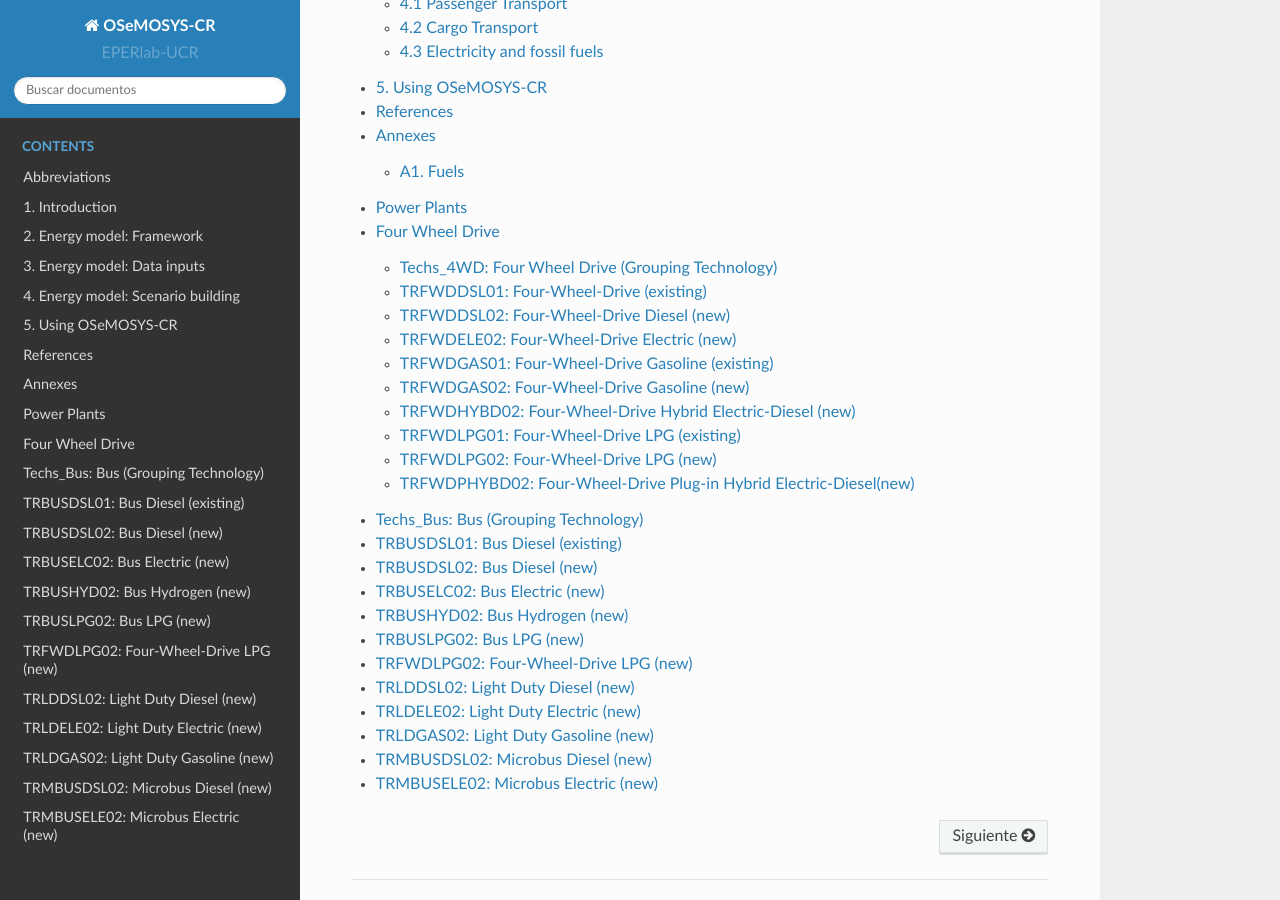
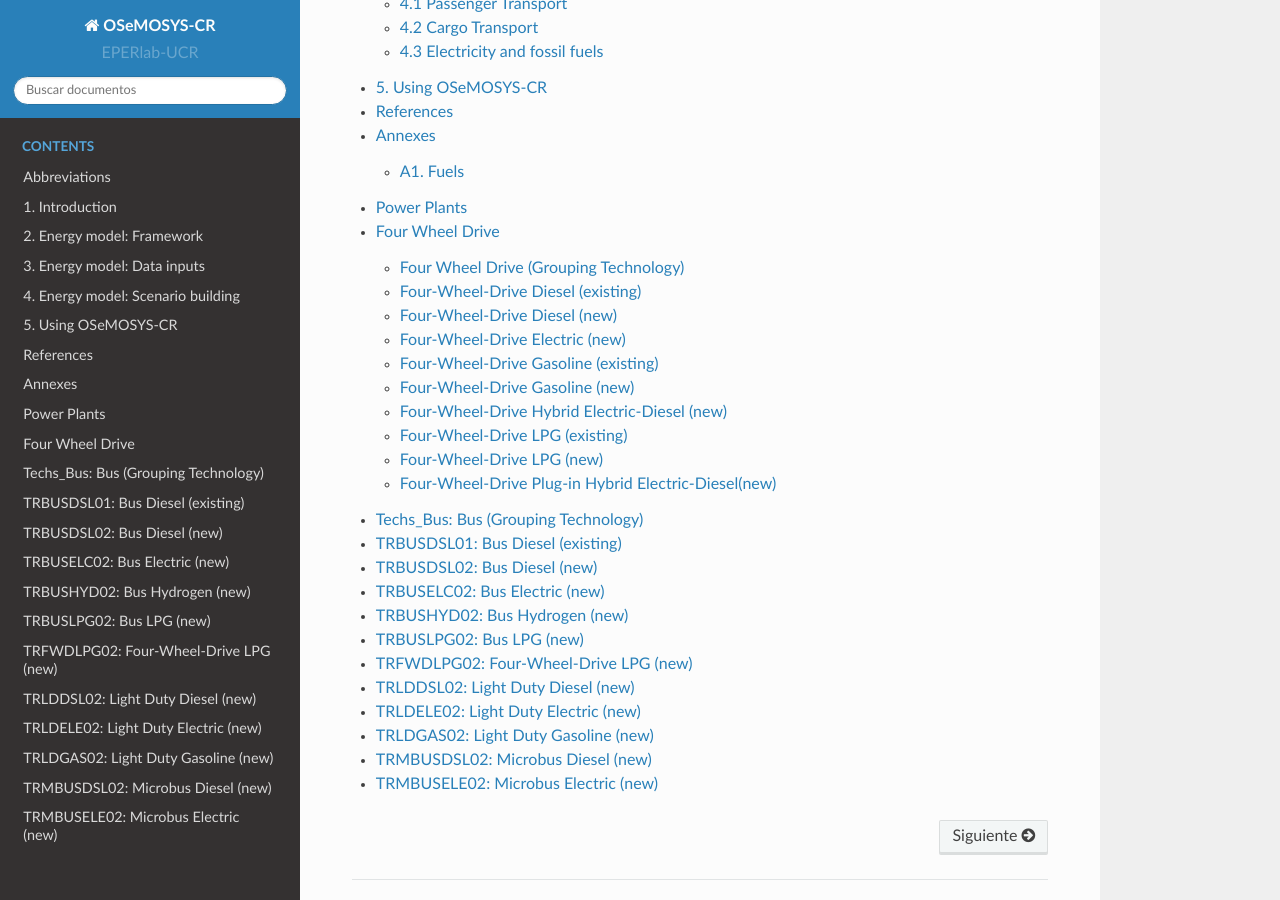
Before and after one commit to EPERLab/OSeMOSYS-CR, a Sphinx documentation site: the page built from docs/index.rst, in a window 1280 px wide and 900 px high, scrolled down 684 px. Built offline with Sphinx 7.4.7 and the Read the Docs theme 2.0.0, drawn with Linux system fonts in a browser that asks for light colours; formulas are drawn with MathJax 3; some of the changed lines change nothing that is shown.

Commit message:
Update FourWheelDrive.rst

```diff
--- a/docs/fichas/FourWheelDrive.rst
+++ b/docs/fichas/FourWheelDrive.rst
@@ -1,7 +1,7 @@
 Four Wheel Drive
 =======================================
 
-Techs_4WD: Four Wheel Drive (Grouping Technology)
+Four Wheel Drive (Grouping Technology)
 +++++++++
 +-------------------------------------------------+-------+--------------+--------------+--------------+--------------+
 | .. figure:: img/Techs_4WD.jpg                                                                                       |
@@ -134,7 +134,7 @@
 Description:
    This is the description.
 
-TRFWDDSL01: Four-Wheel-Drive (existing)
+Four-Wheel-Drive Diesel  (existing)
 +++++++++
 
 +-------------------------------------------------+-------+--------------+--------------+--------------+--------------+
@@ -352,7 +352,7 @@
 Description:
    This is the description.
 
-TRFWDDSL02: Four-Wheel-Drive Diesel (new)
+Four-Wheel-Drive Diesel (new)
 +++++++++
 
 +-------------------------------------------------+-------+--------------+--------------+--------------+--------------+
@@ -545,7 +545,7 @@
 Description:
    This is the description.
 
-TRFWDELE02: Four-Wheel-Drive Electric (new)
+Four-Wheel-Drive Electric (new)
 +++++++++
 
 +-------------------------------------------------+-------+--------------+--------------+--------------+--------------+
@@ -766,7 +766,7 @@
 Description:
    This is the description.
 
-TRFWDGAS01: Four-Wheel-Drive Gasoline (existing)
+Four-Wheel-Drive Gasoline (existing)
 +++++++++
 
 +-------------------------------------------------+-------+--------------+--------------+--------------+--------------+
@@ -978,7 +978,7 @@
 Description:
    This is the description.
 
-TRFWDGAS02: Four-Wheel-Drive Gasoline (new)
+Four-Wheel-Drive Gasoline (new)
 +++++++++
 
 +-------------------------------------------------+-------+--------------+--------------+--------------+--------------+
@@ -1165,7 +1165,7 @@
 Description:
    This is the description.
 
-TRFWDHYBD02: Four-Wheel-Drive Hybrid Electric-Diesel (new)
+Four-Wheel-Drive Hybrid Electric-Diesel (new)
 ++++++++++
 
 +-------------------------------------------------+-------+--------------+--------------+--------------+--------------+
@@ -1340,7 +1340,7 @@
 Description:
    This is the description.
 
-TRFWDLPG01: Four-Wheel-Drive LPG (existing)
+Four-Wheel-Drive LPG (existing)
 +++++++++
 
 +-------------------------------------------------+-------+--------------+--------------+--------------+--------------+
@@ -1550,7 +1550,7 @@
    This is the description.
 
 
-TRFWDLPG02: Four-Wheel-Drive LPG (new)
+Four-Wheel-Drive LPG (new)
 +++++++++
 
 +-------------------------------------------------+-------+--------------+--------------+--------------+--------------+
@@ -1721,7 +1721,7 @@
 Description:
    This is the description.
 
-TRFWDPHYBD02: Four-Wheel-Drive Plug-in Hybrid Electric-Diesel(new)
+Four-Wheel-Drive Plug-in Hybrid Electric-Diesel(new)
 +++++++++
 
 +-------------------------------------------------+-------+--------------+--------------+--------------+--------------+
```
